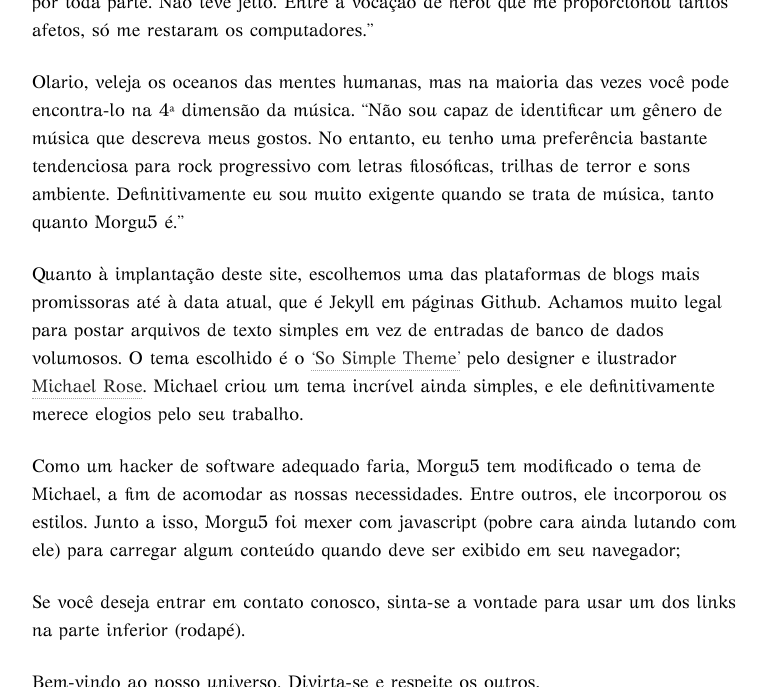
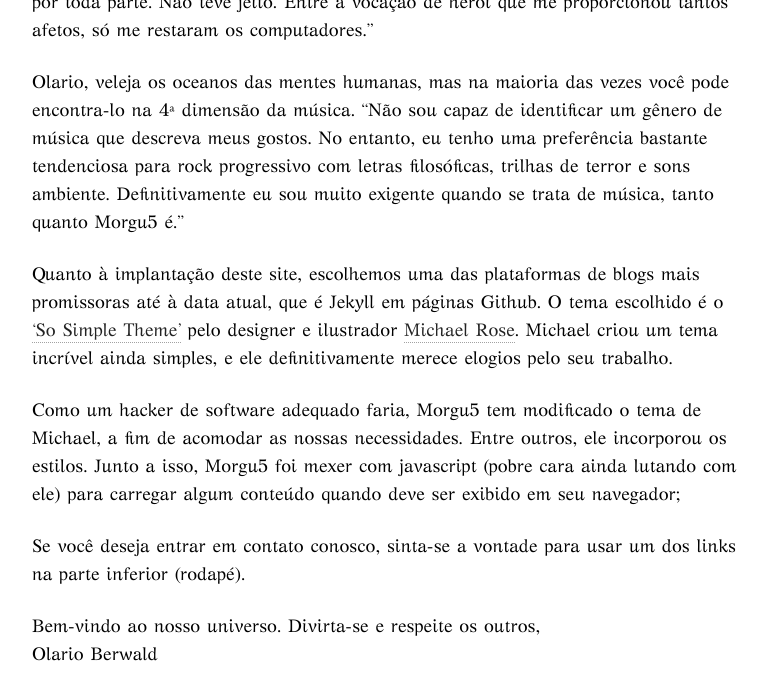
Before and after one commit to Agt-Morgu5/agt-morgu5.github.io, a Jekyll site: the page built from about/index.md, in a window 1280 px wide and 900 px high, scrolled down 1396 px, cut to the strip 0-687 px from the top of the window. Shown: the whole strip, without its empty margins (254-1022 px from the left). Built offline with Jekyll 4.4.1, drawn with Linux system fonts in a browser that asks for light colours; nearby versions of some CDN libraries.

Commit message:
sonsofbats

```diff
--- a/about/index.md
+++ b/about/index.md
@@ -20,7 +20,7 @@ Certo dia o garoto em punho cerrado, em posição de decolagem, confiando plenam
 
 Olario, veleja os oceanos das mentes humanas, mas na maioria das vezes você pode encontra-lo na 4ª dimensão da música. "Não sou capaz de identificar um gênero de música que descreva meus gostos. No entanto, eu tenho uma preferência bastante tendenciosa para  rock progressivo com letras filosóficas, trilhas de terror e sons ambiente. Definitivamente eu sou muito exigente quando se trata de música, tanto quanto Morgu5 é."
 
-Quanto à implantação deste site, escolhemos uma das plataformas de blogs mais promissoras até à data atual, que é Jekyll em páginas Github. Achamos muito legal para postar arquivos de texto simples em vez de entradas de banco de dados volumosos. O tema escolhido é o ['So Simple Theme'](http://mademistakes.com/so-simple/){:target="_blank"} pelo designer e ilustrador [Michael Rose](http://mademistakes.com){:target="_blank"}. Michael criou um tema incrível ainda simples, e ele definitivamente merece elogios pelo seu trabalho.
+Quanto à implantação deste site, escolhemos uma das plataformas de blogs mais promissoras até à data atual, que é Jekyll em páginas Github. O tema escolhido é o ['So Simple Theme'](http://mademistakes.com/so-simple/){:target="_blank"} pelo designer e ilustrador [Michael Rose](http://mademistakes.com){:target="_blank"}. Michael criou um tema incrível ainda simples, e ele definitivamente merece elogios pelo seu trabalho.
 
 Como um hacker de software adequado faria, Morgu5 tem modificado o tema de Michael, a fim de acomodar as nossas necessidades. Entre outros, ele incorporou os estilos. Junto a isso, Morgu5 foi mexer com javascript (pobre cara ainda lutando com ele) para carregar algum conteúdo quando deve ser exibido em seu navegador;
 
```
